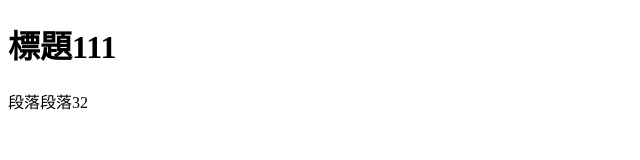
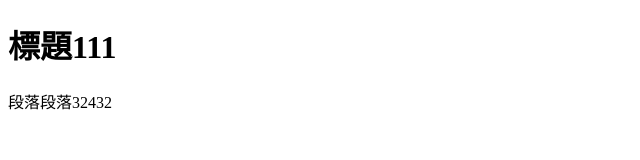
Before and after one commit to masakiLee/gitTest, a plain HTML site: page index.html in a window 1280 px wide. Shown: the full height of the page, 0-640 px from the left. Drawn offline with Linux system fonts and the light colour scheme.

Commit message:
update 段落

```diff
--- a/index.html
+++ b/index.html
@@ -8,6 +8,6 @@
 </head>
 <body>
     <h1>標題111</h1>
-    <p>段落段落32</p>
+    <p>段落段落32432</p>
 </body>
 </html>
```
